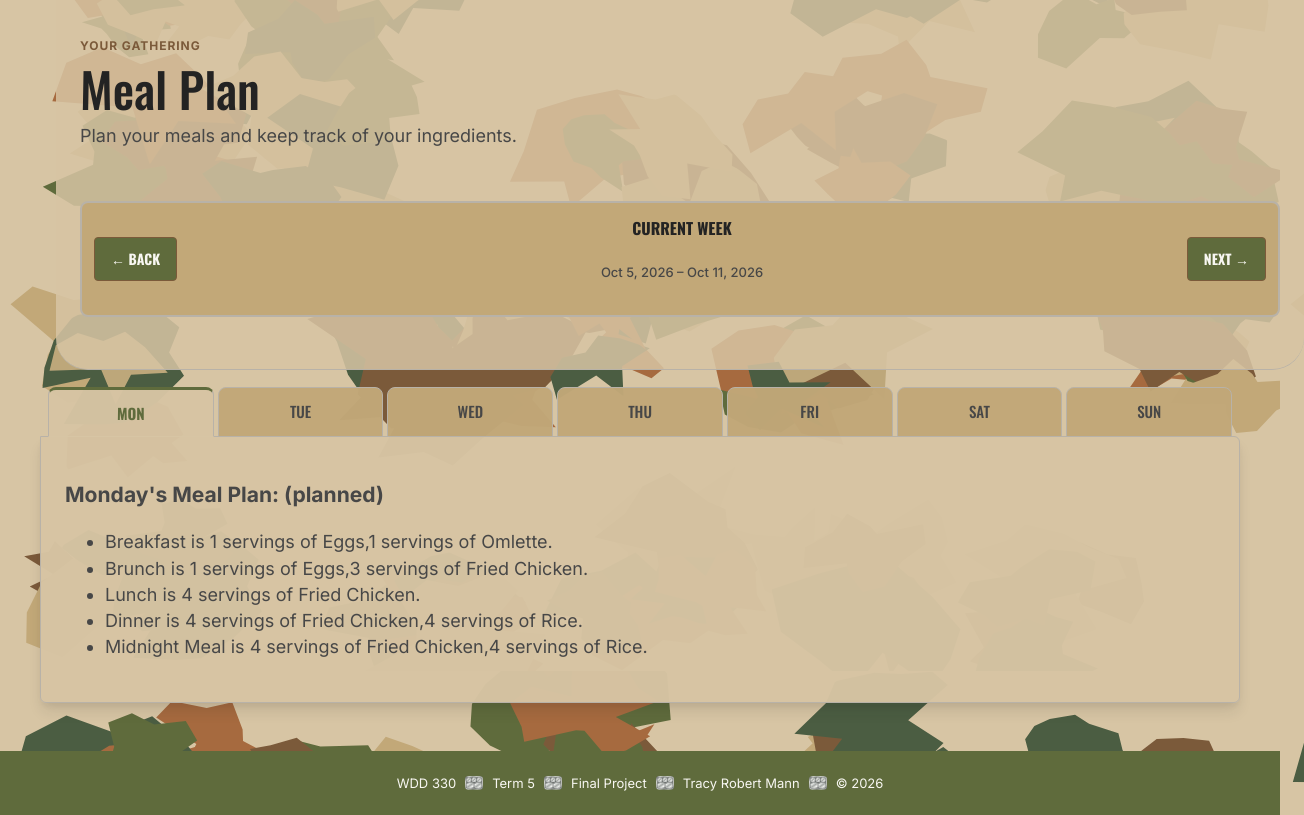
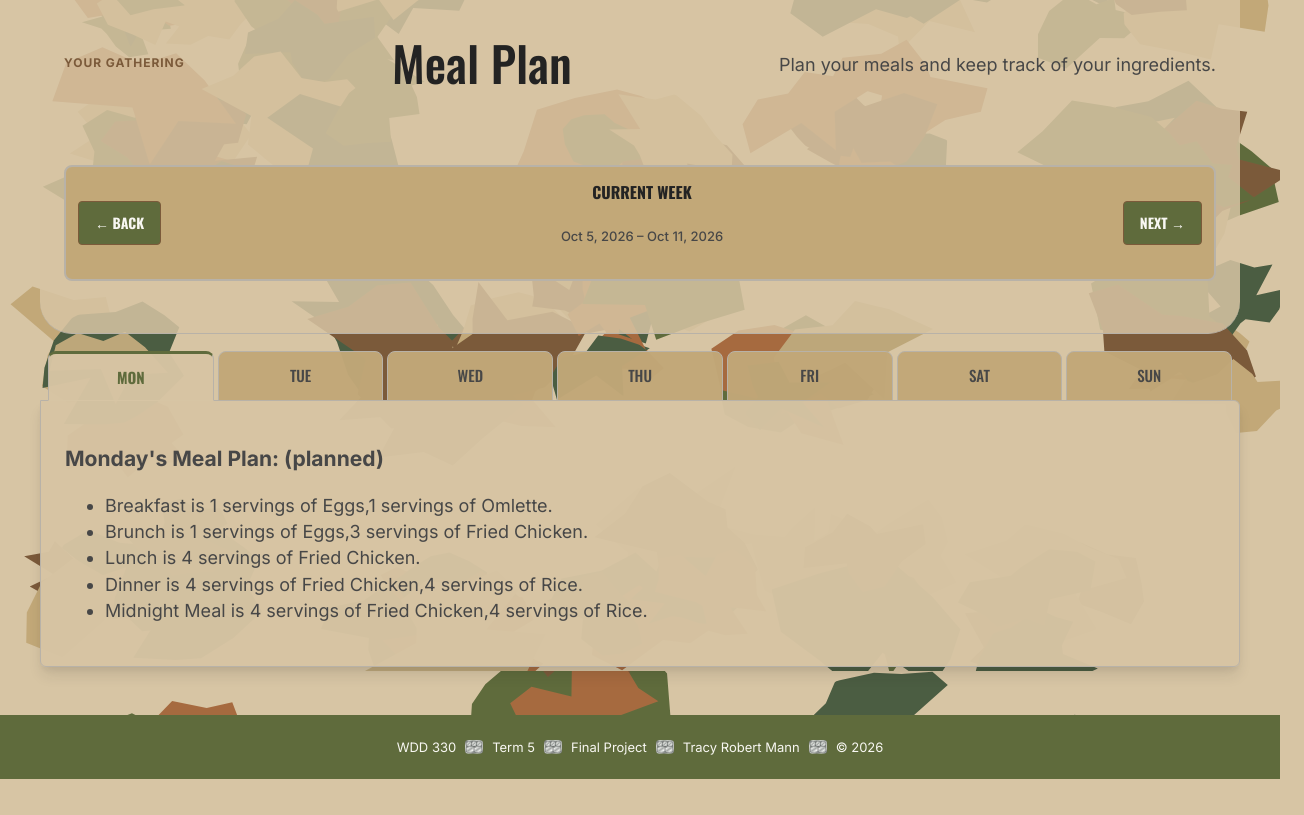
Before and after one commit to trrmann/wdd330-final-project-chow-hall-tracy-mann, a website built with Vite: page MealPlan/index.html in a window 1280 px wide. Shown: the part 129-944 px from the top of the page, 1304 px wide, since content can reach past the window. After the commit the page ends 908 px from the top, so only its background shows below. Built offline with nearby package versions, Linux system fonts and the light colour scheme.

Commit message:
fixed week nav width in laptop view

```diff
--- a/src/css/core.css
+++ b/src/css/core.css
@@ -294,9 +294,14 @@ p {
 }
 
 section.home-intro.meal-plan-intro {
-  flex-direction: column;
-  align-items: stretch;
+  display: flex;
+  flex-flow: row wrap;
+  align-items: center;
+  justify-content: space-between;
+  margin: 16px 0 auto;
   width: 100%;
+  box-sizing: border-box;
+
 }
 
 .panel-heading {
@@ -390,8 +395,9 @@ a.panel-kicker-anchor {
   padding: 12px;
   margin: 0 0 16px;
   box-shadow: 0 2px 8px var(--shadow);
+  box-sizing: border-box;
+  flex-basis: 100%;
   width: 100%;
-  box-sizing: border-box;
 }
 
 .week-nav-button {
--- a/src/css/laptop.css
+++ b/src/css/laptop.css
@@ -108,6 +108,30 @@
     gap: 12px;
   }
 
+  section.home-intro.meal-plan-intro {
+    flex-flow: column nowrap;
+    align-items: flex-start;
+    width: 100%;
+    margin: 16px 0 auto;
+    box-sizing: border-box;
+
+  }
+
+  section.home-intro.meal-plan-intro .page-intro {
+    display: flex;
+    align-items: center;
+    flex-flow: row nowrap;
+    width: 100%;
+    margin: 0;
+    justify-content: space-between;
+  }
+
+  section.home-intro.meal-plan-intro .week-nav-panel {
+    width: 100%;
+    margin-top: 16px;
+    justify-content: space-between;
+  }
+
   .folder-tabs {
     flex-direction: row;
     padding: 0 8px;
--- a/src/css/tablet.css
+++ b/src/css/tablet.css
@@ -40,4 +40,9 @@
   .week-strip {
     gap: 10px;
   }
+
+  section.home-intro.meal-plan-intro .week-nav-panel {
+    max-width: unset;
+  }
+
 }
--- a/src/js/modules/meal-plan.js
+++ b/src/js/modules/meal-plan.js
@@ -784,7 +784,7 @@ export class MealPlanPage {
       this.#updateUrlParameter('week', weekParamValue);
       this.#weekParameter = weekParamValue;
       this.render();
-      });
+    });
     if (resetButtonContainer) {
       resetButtonContainer.addEventListener('click', () => {
         if (this.#weekOffset === 0) return;
```
